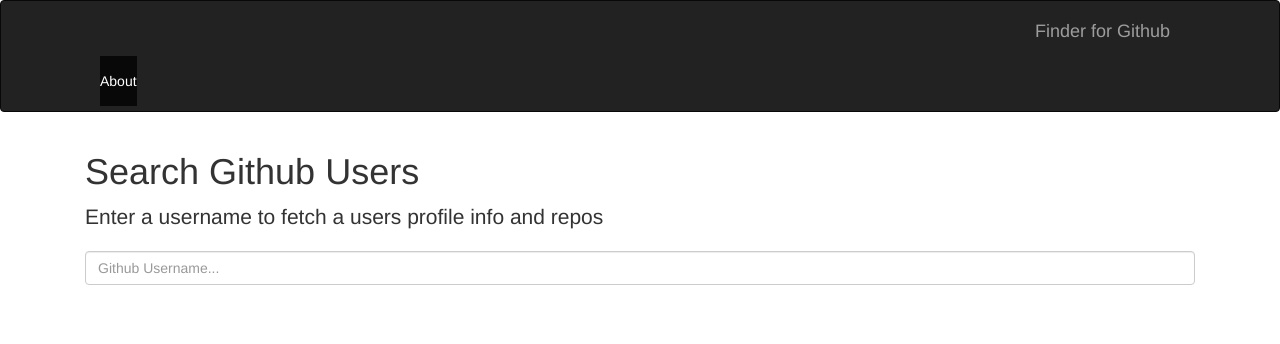
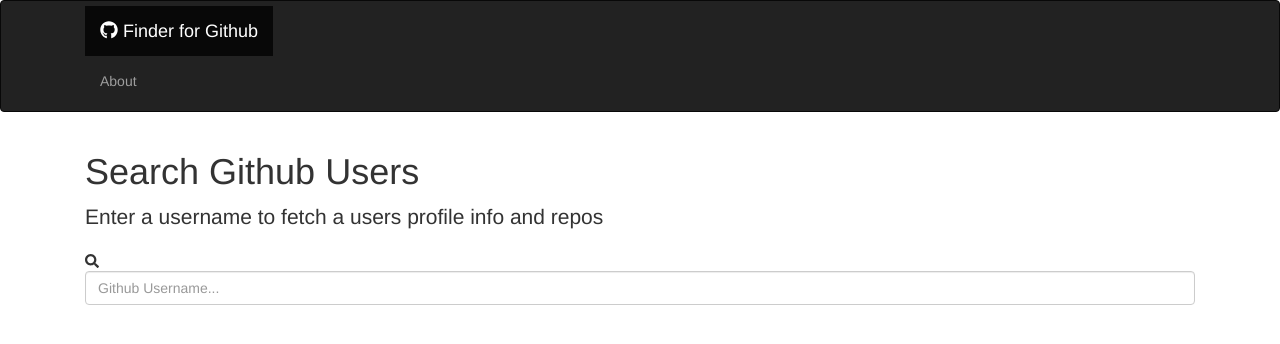
Before and after one commit to AshwiniBS/Finder-for-GitHub, a plain HTML site: page index.html in a window 1280 px wide. Drawn offline with nearby package versions, Linux system fonts and the light colour scheme.

Commit message:
Update index.html

```diff
--- a/index.html
+++ b/index.html
@@ -9,6 +9,7 @@
           <!-- Bootstrap core CSS -->
           <link href="https://bootswatch.com/4/simplex/bootstrap.min.css" rel="stylesheet">
           <link rel="stylesheet" href="style.css">
+          <link rel="stylesheet" type="text/css" href="https://maxcdn.bootstrapcdn.com/font-awesome/4.7.0/css/font-awesome.min.css">
   </head>
 
   <body>
@@ -22,13 +23,13 @@
             <span class="icon-bar"></span>
             <span class="icon-bar"></span>
           </button>
-          <a class="navbar-brand" href="#">Finder for Github</a>
+
         </div>
         <div id="navbar" class="collapse navbar-collapse">
           <ul class="nav navbar-nav">
                <li class="nav-item active">
-                      <a class="nav-link" href="about.html">About <span class="sr-only">(current)</span></a>
-               </li>
+                <a class="navbar-brand" href="#"><i class="fab fa-github"></i>  Finder for Github </a></li>
+               <li><a class="nav-link" href="about.html">About <span class="sr-only">(current)</span></a></li>
           </ul>
         </div><!--/.nav-collapse -->
       </div>
@@ -52,7 +53,7 @@
               <div class="searchContainer">
                 <h1>Search Github Users</h1>
                 <p class="lead">Enter a username to fetch a users profile info and repos</p>
-                <input type="text" id="searchUser" class="form-control" placeholder="Github Username...">
+                <i class="fas fa-search"></i><input type="text" id="searchUser" class="form-control" placeholder="Github Username...">
               </div>
               <br>
               <div id="profile"></div>
@@ -60,6 +61,7 @@
             </div>
             <!-- /.container -->
 
+            <script defer src="https://use.fontawesome.com/releases/v5.0.8/js/all.js"></script>
             <script src="https://code.jquery.com/jquery-3.1.1.js" integrity="sha256-16cdPddA6VdVInumRGo6IbivbERE8p7CQR3HzTBuELA=" crossorigin="anonymous"></script>
             <script src="https://maxcdn.bootstrapcdn.com/bootstrap/3.3.7/js/bootstrap.min.js"></script>
             <script src="main.js"></script>
```
